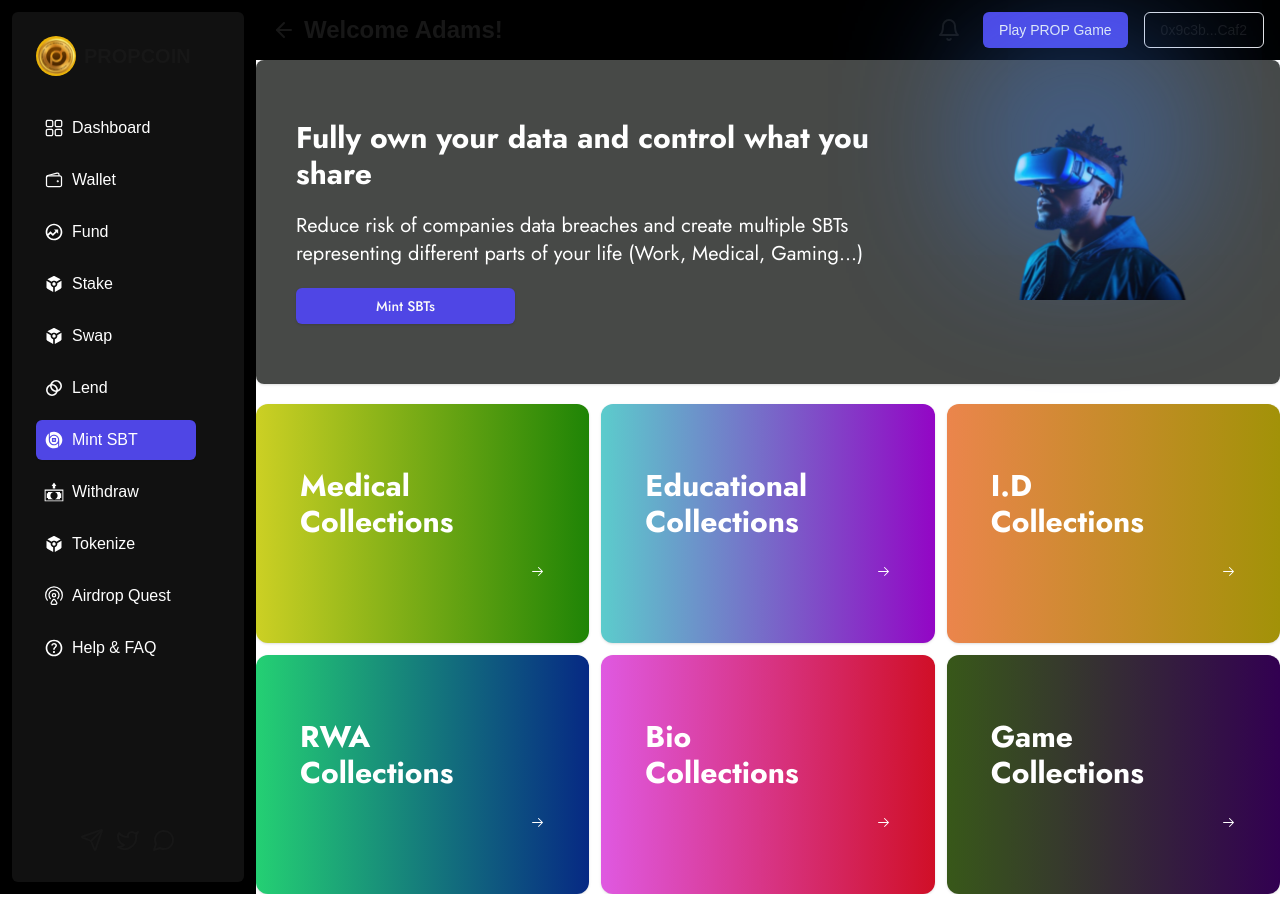
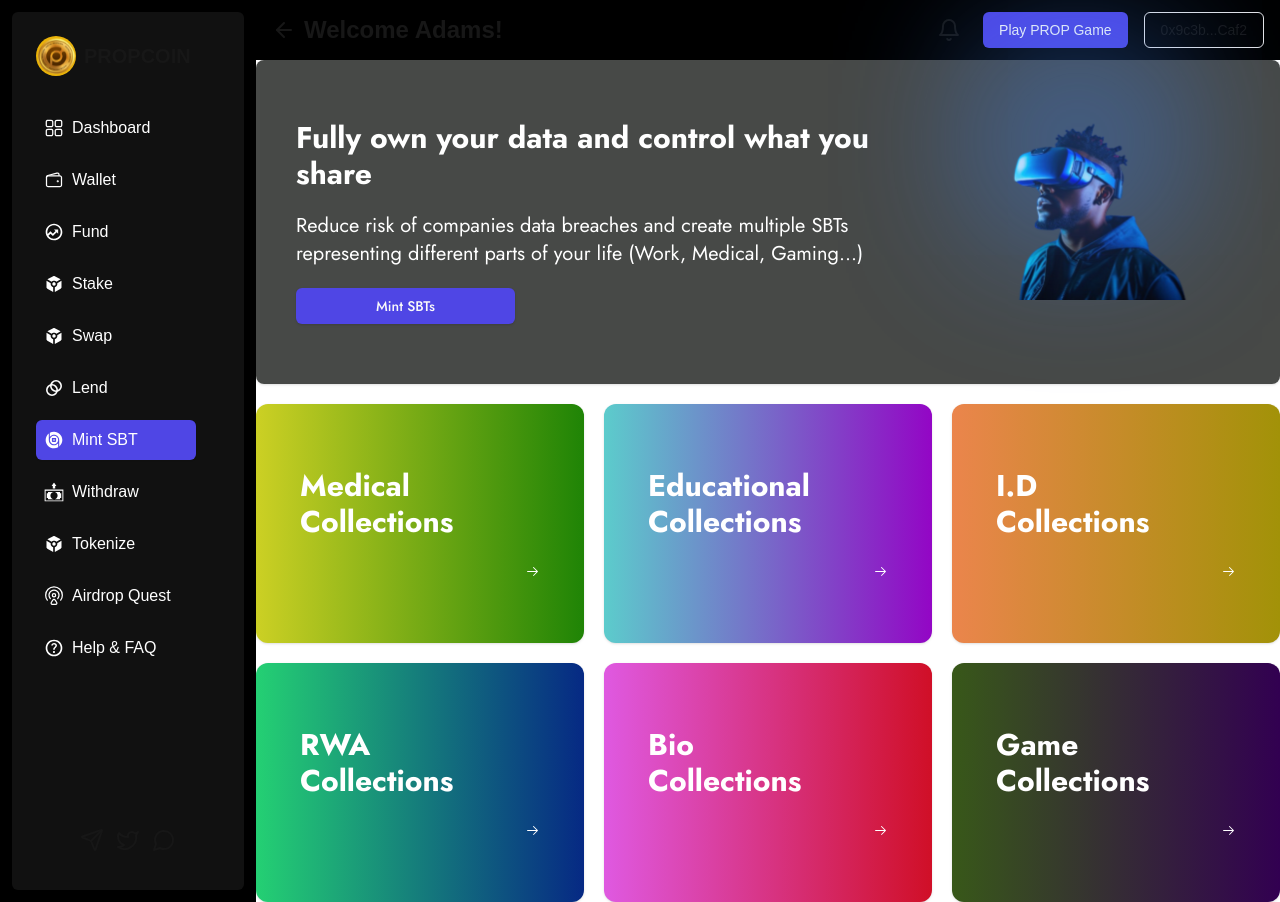
Before and after one commit to MyPropoutAI/propcoinweb, a Next.js app: page /dashboard/sbt in a window 1280 px wide. Built offline with nearby package versions, Linux system fonts and the light colour scheme.

Commit message:
Dan: Sbts home page

```diff
--- a/app/dashboard/sbt/SbtCards.tsx
+++ b/app/dashboard/sbt/SbtCards.tsx
@@ -13,8 +13,8 @@
 
 const SbtCards = () => {
   return (
-    <div className={`${jost.className} text-3xl font-bold flex flex-col gap-3`}>
-      <section className="flex gap-3 ">
+    <div className={`${jost.className} text-3xl font-bold flex flex-col gap-5`}>
+      <section className="flex gap-5 ">
         <Card className="flex-1 px-5 py-10 bg-gradient-to-r from-[#CCD024] to-[#1F8406] border-none text-white flex flex-col justify-between">
           <CardHeader>
             Medical <br />
@@ -42,7 +42,7 @@
         </Card>
       </section>
 
-      <section className="flex gap-3 ">
+      <section className="flex gap-5 ">
         <Card className="flex-1 px-5 py-10 bg-gradient-to-r from-[#24D073] to-[#062984] border-none text-white flex flex-col justify-between">
           <CardHeader>
             RWA <br />
```
